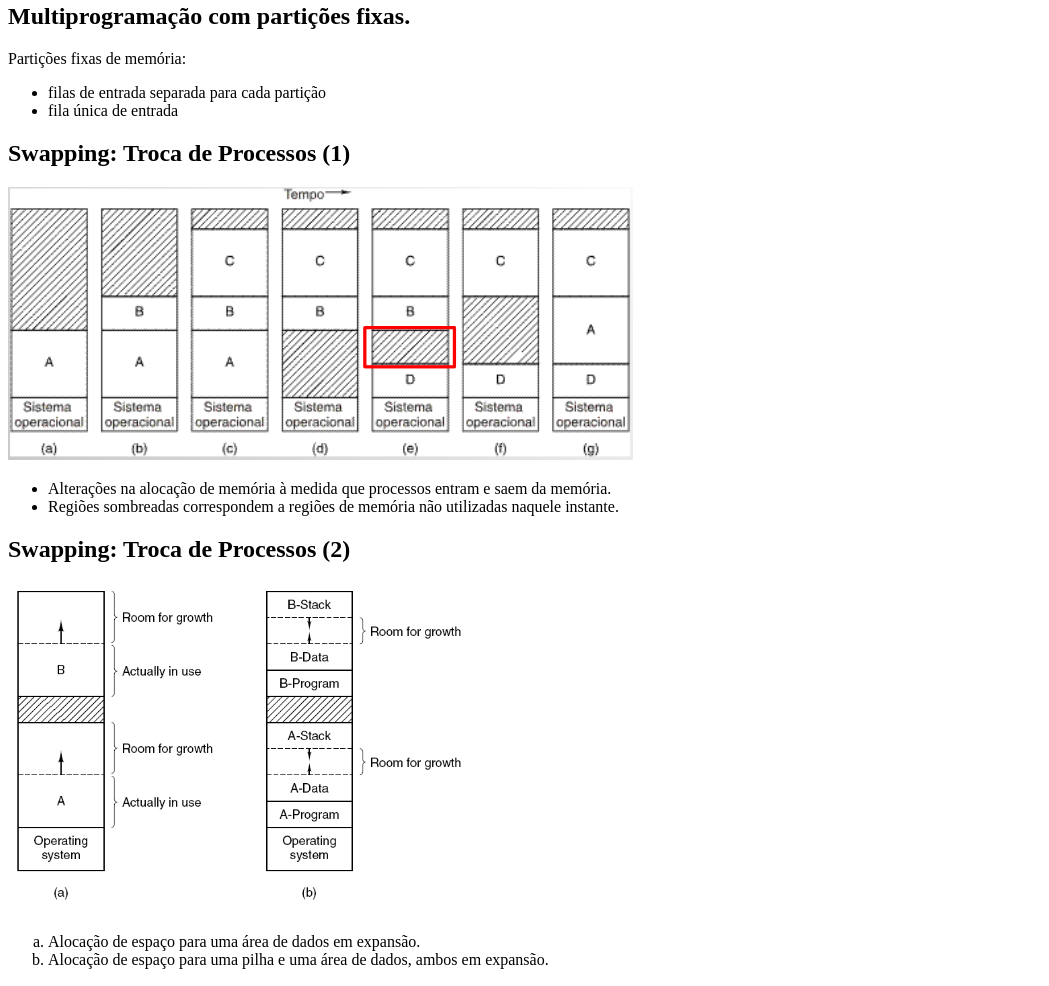
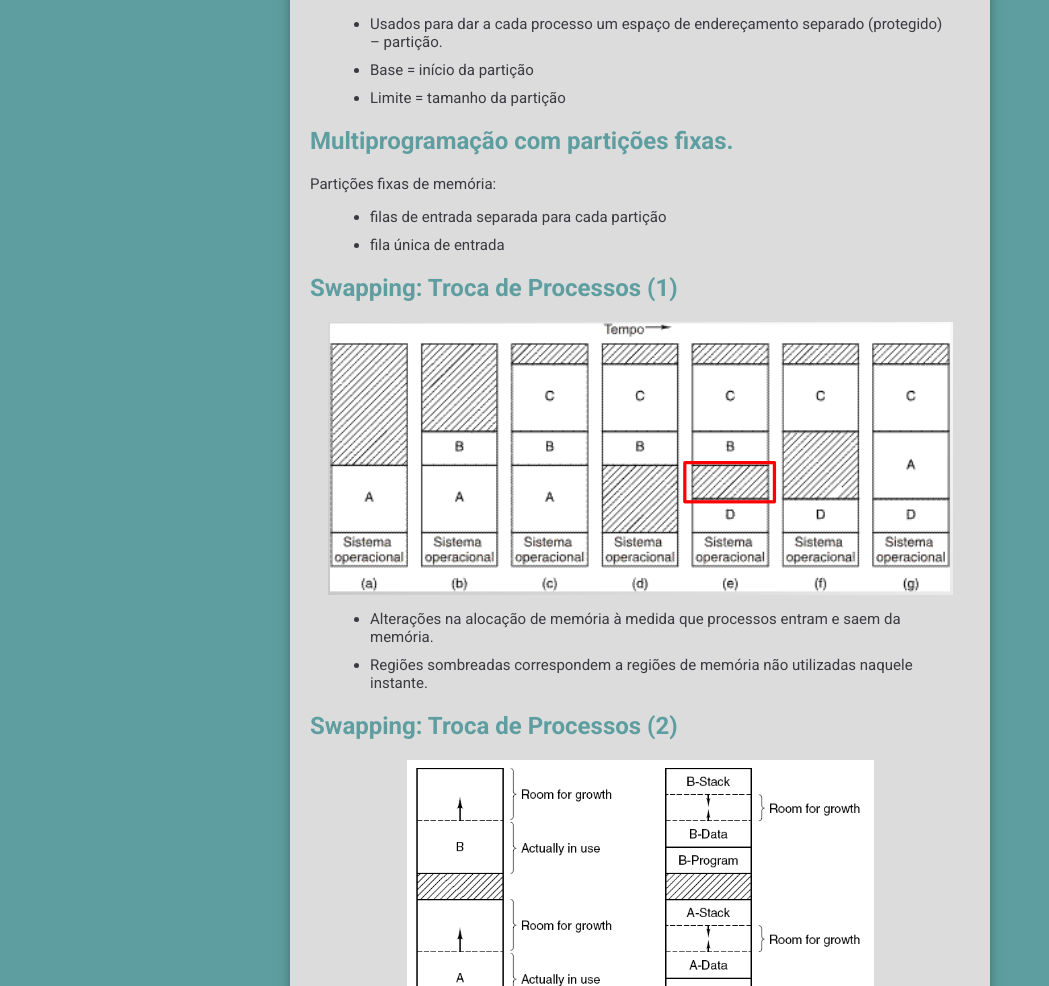
Before and after one commit to SamuelSimoes31/aliceoq.github.io, a plain HTML site: page resumoInfrasoft/resumoMemoria.html in a window 1280 px wide. Shown: the part 1077-2063 px from the top of the page, without its empty margins (0-1049 px from the left). Drawn offline with Linux system fonts and the light colour scheme; files whose address does not match are found by name.

```diff
--- a/index.html
+++ b/index.html
@@ -5,7 +5,7 @@
     <link rel="preconnect" href="https://fonts.gstatic.com">
     <link href="https://fonts.googleapis.com/css2?family=Roboto:wght@700&display=swap" rel="stylesheet">
     <meta name="viewport" content="width=device-width, initial-scale=1.0">
-    <link rel="stylesheet" href="styleIndex.html">
+    <link rel="stylesheet" href="styleIndex.css">
     <title>Lixão de resumos</title>
 </head>
 <body>
--- a/resumoInfrasoft/resumoMemoria.html
+++ b/resumoInfrasoft/resumoMemoria.html
@@ -4,7 +4,7 @@
         <link rel="preconnect" href="https://fonts.gstatic.com">
         <link href="https://fonts.googleapis.com/css2?family=Roboto:wght@100;400&display=swap" rel="stylesheet">
         <link href="https://fonts.googleapis.com/css2?family=Roboto:wght@700&display=swap" rel="stylesheet">
-        <link rel="stylesheet" href="styleResumo2.html">
+        <link rel="stylesheet" href="styleResumo2.css">
         <meta charset="UTF-8">
         <title>Gerenciamento de memória</title>
     </head>
```
Also changed, not shown: resumoInfrasoft/index.html (+1 -1 lines), resumoInfrasoft/resumoArquivos.html (+1 -1 lines), resumoInfrasoft/resumoConcorrencia.html (+1 -1 lines), resumoInfrasoft/resumoDeadlock.html (+1 -1 lines), resumoInfrasoft/resumoDistribuidos1.html (+1 -1 lines), resumoInfrasoft/resumoDistribuidos2.html (+1 -1 lines), resumoInfrasoft/resumoEscalonamento.html (+1 -1 lines), resumoInfrasoft/resumoThreads.html (+1 -1 lines), resumoInfrasoft/styleIndex.css (renamed from resumoInfrasoft/styleIndex.html), resumoInfrasoft/styleResumo2.css (renamed from resumoInfrasoft/styleResumo2.html), styleIndex.css (renamed from styleIndex.html).
